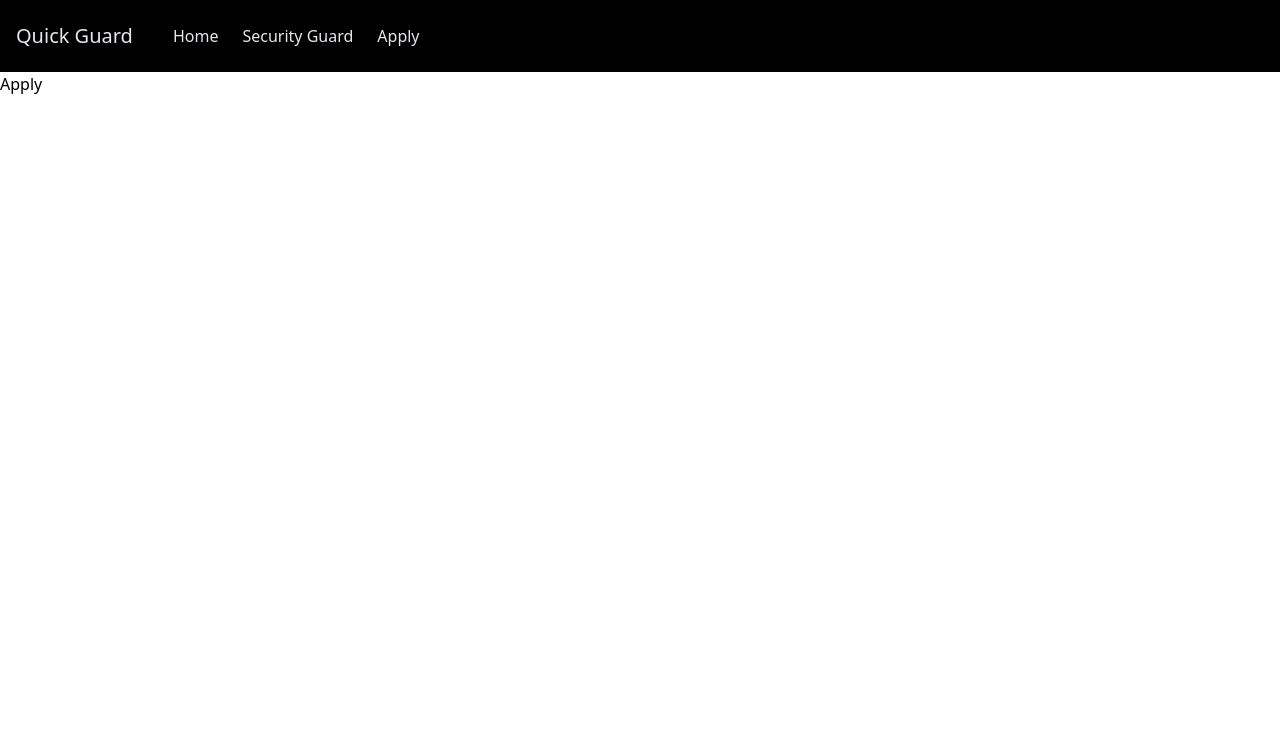
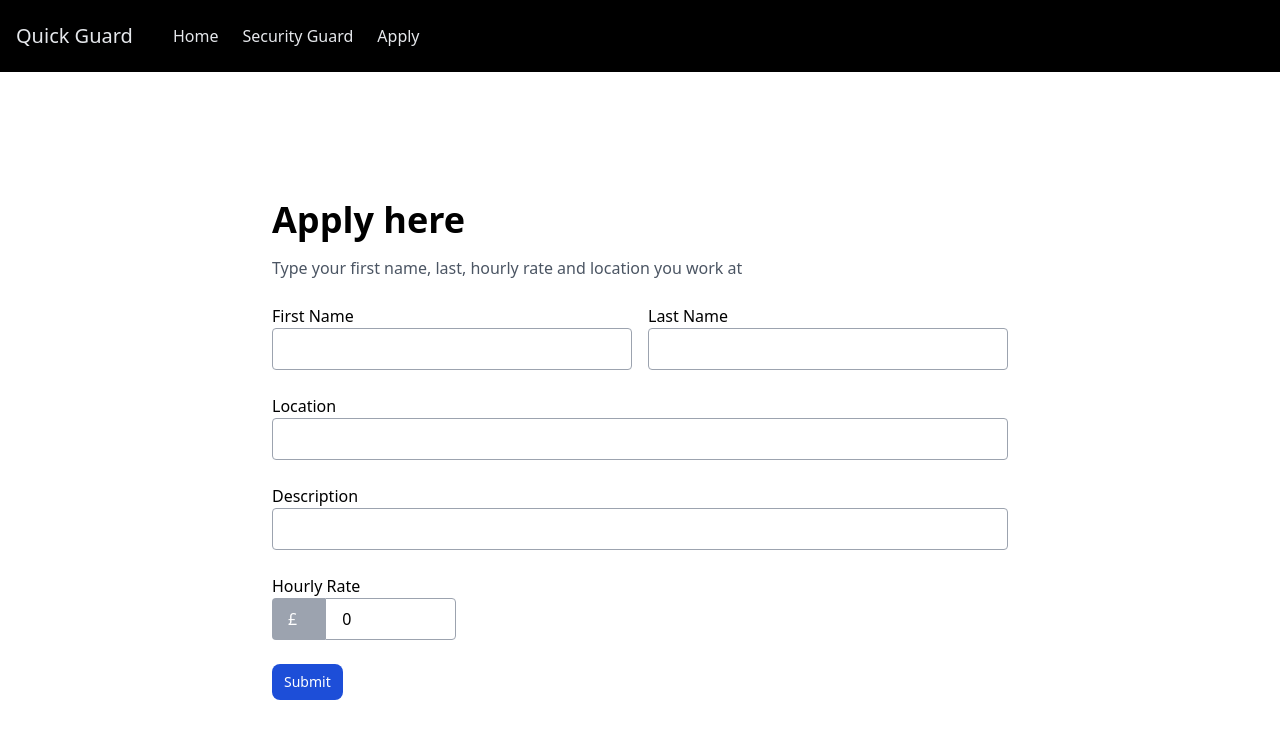
Before and after one commit to Mohamed-N-Mohamed/quick-guard, a React (Create React App) app: page /apply in a window 1280 px wide. Shown: the top 738 px of the page. Built offline with nearby package versions, Linux system fonts and the light colour scheme.

Commit message:
completed apply page and add to database functionality

```diff
--- /dev/null
+++ b/src/hooks/useAdd.js
@@ -0,0 +1,32 @@
+import { projectFirestore } from "../firebase/config"
+import { useState } from 'react'
+
+export const useAdd = (collection) => {
+  const [error, setError] = useState(null)
+
+  const addData = async (first, last, location, description, rate) => {
+    //add to collection
+    try{
+      let ref = projectFirestore.collection(collection)
+      ref.add({
+        first,
+        last,
+        location,
+        description,
+        rate,
+        approved: false
+      })
+
+
+    } catch (error){
+      console.log(error)
+      setError(error)
+
+    }
+
+  }
+
+
+  return {addData, error}
+
+}
--- a/src/pages/Apply.js
+++ b/src/pages/Apply.js
@@ -1,7 +1,163 @@
 import React from 'react'
+import { useState } from 'react'
+import { useAdd } from '../hooks/useAdd'
 
 export default function Apply() {
+  //states
+  const [first, setFirst] = useState('')
+  const [last, setLast] = useState('')
+  const [location, setLocation] = useState('')
+  const [description, setDescription] = useState('')
+  const [rate, setRate] = useState(0)
+  const [success, setSuccess] = useState(false)
+
+  const {addData, error} = useAdd('guards')
+
+  const handleSubmit = (e) => {
+    e.preventDefault()
+    //add to database
+    addData(first, last, location, description, rate)
+
+    //success
+    setSuccess(true)
+
+    //clear values
+    clearValues()
+
+    resetState()
+
+
+  }
+
+
+  const clearValues = () => {
+    setFirst('')
+    setLast('')
+    setLocation('')
+    setDescription('')
+    setRate(0)
+
+    // setSuccess(false)
+  }
+
+  const resetState = () => {
+    setTimeout(() => {
+      setSuccess(false)
+
+    }, 3000)
+  }
+
+
   return (
-    <div>Apply</div>
+    <div>
+
+      <form className="px-4 rounded mx-auto max-w-3xl w-full my-32 inputs space-y-6" onSubmit={handleSubmit}>
+      <div>
+        <h1 className="text-4xl font-bold">Apply here</h1>
+        <p className="text-gray-600 mt-4">
+        Type your first name, last, hourly rate and location you work at
+        </p>
+      </div>
+      <div className="flex space-x-4">
+        <div className="w-1/2">
+          <label>First Name</label>
+          <input
+            className="border border-gray-400 px-4 py-2 rounded w-full focus:outline-none focus:border-teal-400"
+            type="text"
+            value={first}
+            onChange={(e) => setFirst(e.target.value)}
+            required
+          />
+        </div>
+        <div className="w-1/2">
+          <label htmlFor="lastname">Last Name</label>
+          <input
+            className="border border-gray-400 px-4 py-2 rounded w-full focus:outline-none focus:border-teal-400"
+            type="text"
+            value={last}
+            onChange={(e) => setLast(e.target.value)}
+            required
+          />
+        </div>
+      </div>
+      <div>
+        <label htmlFor="location">Location</label>
+        <input
+          className="border border-gray-400 px-4 py-2 rounded w-full focus:outline-none focus:border-teal-400"
+          type="text"
+          value={location}
+          onChange={(e) => setLocation(e.target.value)}
+          required
+        />
+
+      </div>
+
+      <div>
+        <label htmlFor="description">Description</label>
+        <input
+          className="border border-gray-400 px-4 py-2 rounded w-full focus:outline-none focus:border-teal-400"
+          type="text"
+          value={description}
+          onChange={(e) => setDescription(e.target.value)}
+          required
+
+        />
+
+      </div>
+      <div>
+        <label htmlFor="budget">Hourly Rate</label>
+        <div className="flex w-1/4">
+          <div className="rounded-l flex text-white items-center px-4 bg-gray-400">
+            £
+            <svg
+              xmlns="http://www.w3.org/2000/svg"
+              className="w-3 fill-current"
+              viewBox="0 0 288 512"
+            >
+
+
+            </svg>
+          </div>
+          <input
+            min="0"
+            step="0.01"
+            placeholder="0.00"
+            className="border border-gray-400 px-4 py-2 rounded-r w-full focus:outline-none focus:border-teal-400"
+            type="number"
+            name="budget"
+            id="budget"
+            onChange={(e) => setRate(e.target.value)}
+            value={rate}
+            required
+          />
+
+
+        </div>
+      </div>
+
+      <div className="submit-button">
+        <button className='inline-flex items-center py-2 px-3 text-sm font-medium text-center text-white bg-blue-700 rounded-lg hover:bg-blue-800 focus:ring-4 focus:outline-none focus:ring-blue-300 dark:bg-blue-600 dark:hover:bg-blue-700 dark:focus:ring-blue-800 mb-6'>
+              Submit
+            </button>
+
+            {error && <div class="bg-red-100 border border-red-400 text-red-700 px-4 py-3 rounded relative" role="alert">
+            <strong class="font-bold">Error - </strong>
+            <span class="block sm:inline">{error}</span>
+            <span class="absolute top-0 bottom-0 right-0 px-4 py-3">
+
+            </span>
+            </div>}
+
+
+            {success && <div class="bg-green-100 border border-green-400 text-green-700 px-4 py-3 rounded relative" role="alert">
+            <strong class="font-bold">Success - </strong>
+            <span class="block sm:inline">Added to database</span>
+            <span class="absolute top-0 bottom-0 right-0 px-4 py-3">
+
+            </span>
+            </div>}
+          </div>
+    </form>
+    </div>
   )
 }
```
